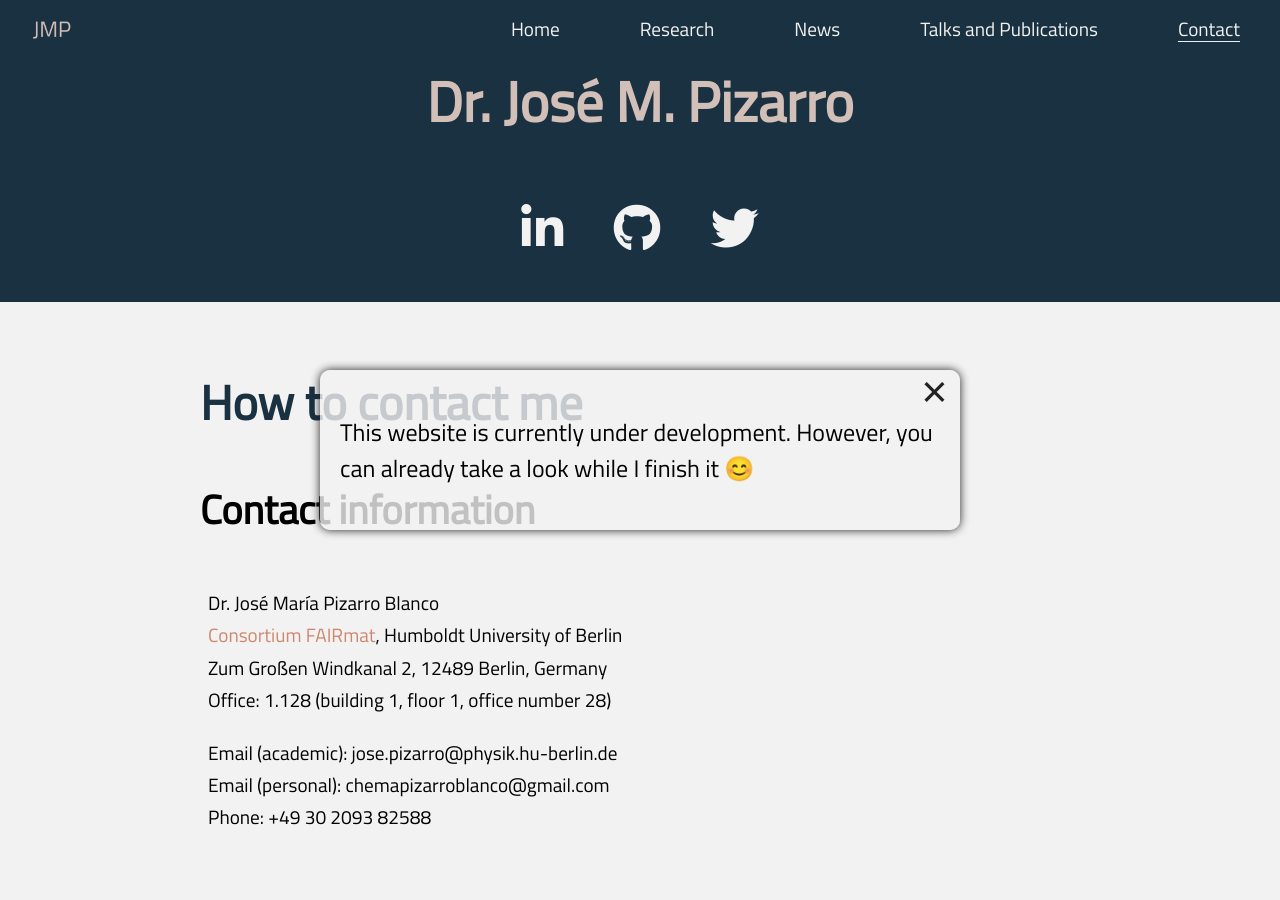
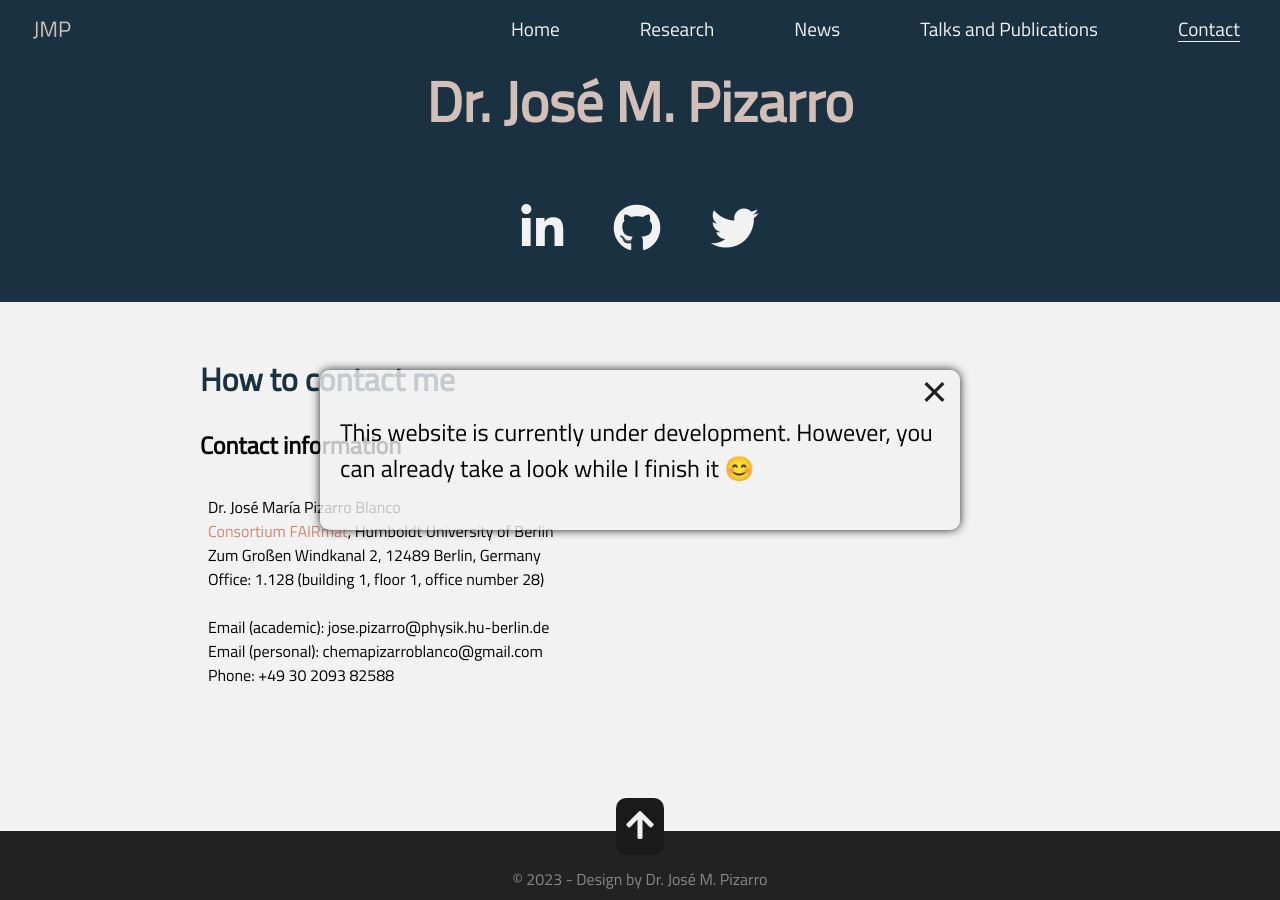
Before and after one commit to JosePizarro3/JosePizarro3.github.io, a Jekyll site: the page built from contact.html, in a window 1280 px wide and 900 px high. Built offline with Jekyll 4.4.1, drawn with Linux system fonts in a browser that asks for light colours.

Commit message:
Adding new talks and fixing font-sizes

```diff
--- a/assets/css/style.css
+++ b/assets/css/style.css
@@ -272,11 +272,11 @@ a[href]:hover {
 }
 
 .subpartA h3 {
-  font-size: 1.5rem;
+  font-size: 1.2rem;
 }
 
 .subpartA p {
-  font-size: 1.2rem;
+  font-size: 1rem;
   text-align: justify;
 }
 
@@ -393,7 +393,7 @@ a[href]:hover {
 }
 
 .subpage-info ul li {
-  font-size: 1.5rem;
+  font-size: 1.2rem;
 }
 
 .subpage-info {
@@ -422,7 +422,7 @@ a[href]:hover {
 }
 
 .subpage-info.research figure figcaption {
-  font-size: 1.1rem;
+  font-size: 1rem;
   margin-top: 0.5rem;
   padding: 0;
   text-align: center;
@@ -430,16 +430,16 @@ a[href]:hover {
 }
 
 .subpage-info h1 {
-  font-size: 3rem;
+  font-size: 2rem;
   color: #193141;
 }
 
 .subpage-info h3 {
-  font-size: 2.5rem;
+  font-size: 1.5rem;
 }
 
 .subpage-info p {
-  font-size: 1.5rem;
+  font-size: 1rem;
 }
 
 .subpage-info p a {
@@ -448,7 +448,7 @@ a[href]:hover {
 }
 
 .subpage-info ul {
-  font-size: 1.1rem;
+  font-size: 1rem;
 }
 
 .subpage-info ul li {
@@ -476,7 +476,7 @@ a[href]:hover {
 }
 
 .research-grid .research-card h3 {
-  font-size: 1.8rem;
+  font-size: 1.5rem;
 }
 
 .research-card {
@@ -505,7 +505,7 @@ a[href]:hover {
 }
 
 .general-info p, .email-info p {
-  font-size: 1.2rem;
+  font-size: 1rem;
   padding: 0.5rem;
   margin-bottom: -2rem;
 }
```
Also changed, not shown: _talks/2024-03-dpg-march.md (added, +10 -0 lines), _talks/2024-06-fairmat-cafe-2.md (added, +10 -0 lines).
